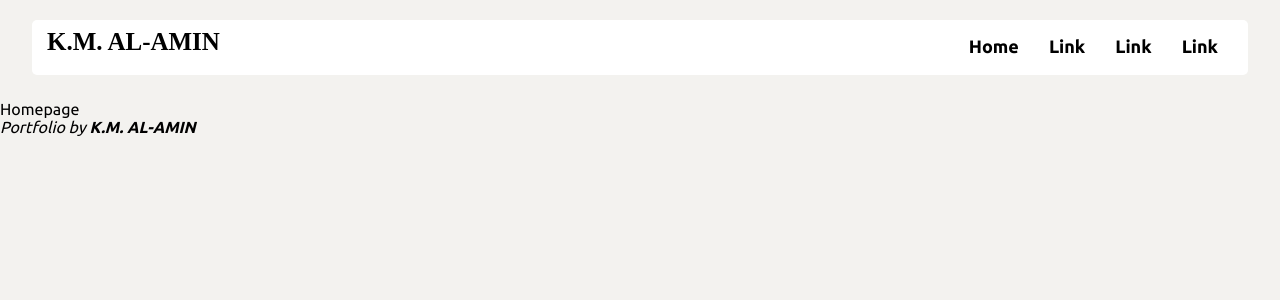
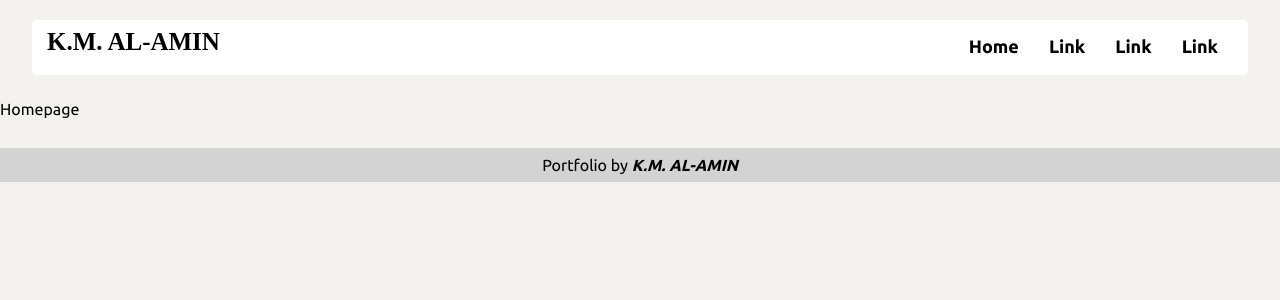
Before and after one commit to kmalaminstd/portfolio-react, a React (Vite) app: page / in a window 1280 px wide. Shown: the top 300 px of the page. Built offline with nearby package versions, Linux system fonts and the light colour scheme; a web font is replaced by a local one.

Commit message:
footer complete

```diff
--- a/src/assets/css/footer.css
+++ b/src/assets/css/footer.css
@@ -0,0 +1,11 @@
+.footer{
+    margin-top: 30px;
+    padding: 8px 0;
+    background-color: lightgray;
+    text-align: center;
+}
+
+a{
+    color: #000;
+    text-decoration: none;
+}
--- a/src/components/shared/Footer.jsx
+++ b/src/components/shared/Footer.jsx
@@ -1,9 +1,10 @@
 import React from 'react'
+import { Link } from 'react-router-dom'
 
 function Footer() {
   return (
     <div className="footer">
-      <p><i>Portfolio by <b>K.M. AL-AMIN</b></i></p>
+      <p>Portfolio by <i><b><Link target="_blank" to="https://github.com/kmalaminstd">K.M. AL-AMIN</Link></b></i></p>
     </div>
   )
 }
--- a/src/main.jsx
+++ b/src/main.jsx
@@ -3,6 +3,7 @@ import ReactDOM from 'react-dom/client'
 import App from './App.jsx'
 import './index.css'
 import './assets/css/nav.css'
+import './assets/css/footer.css'
 
 ReactDOM.createRoot(document.getElementById('root')).render(
   <React.StrictMode>
```
